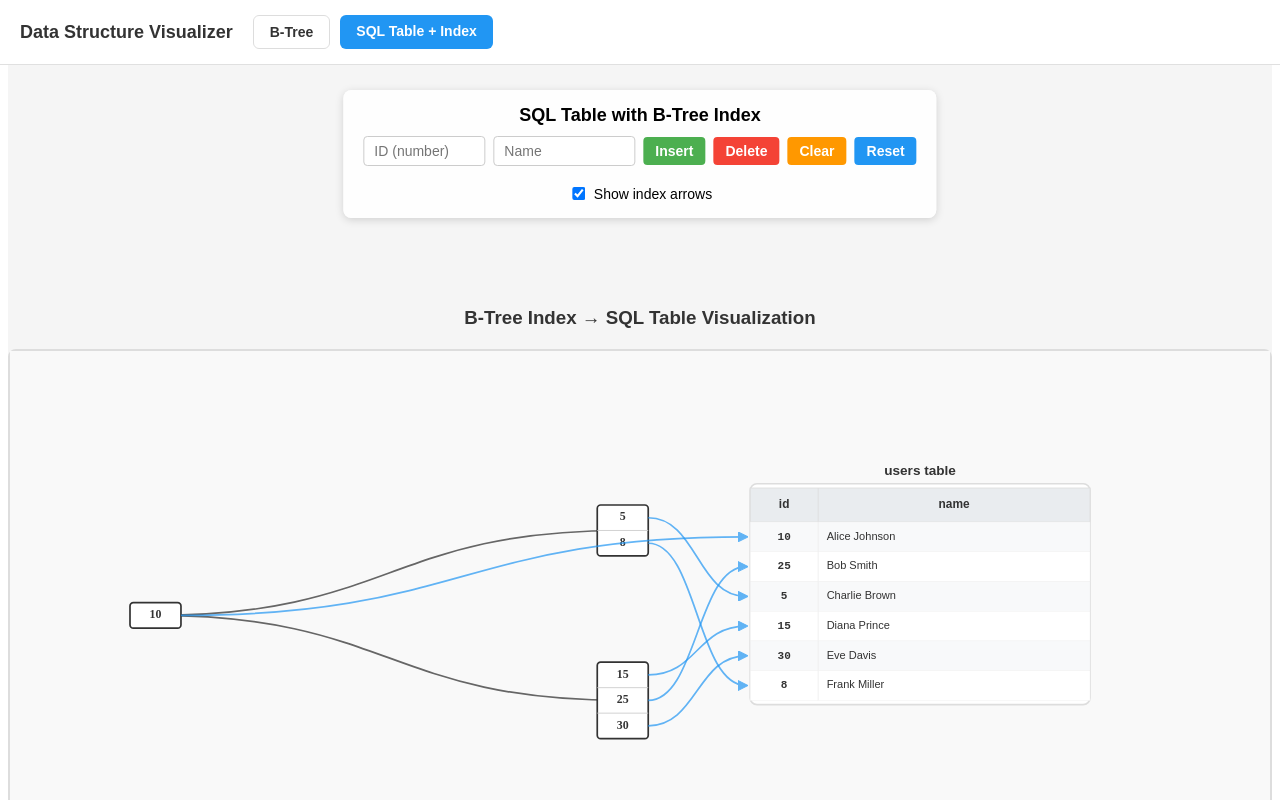
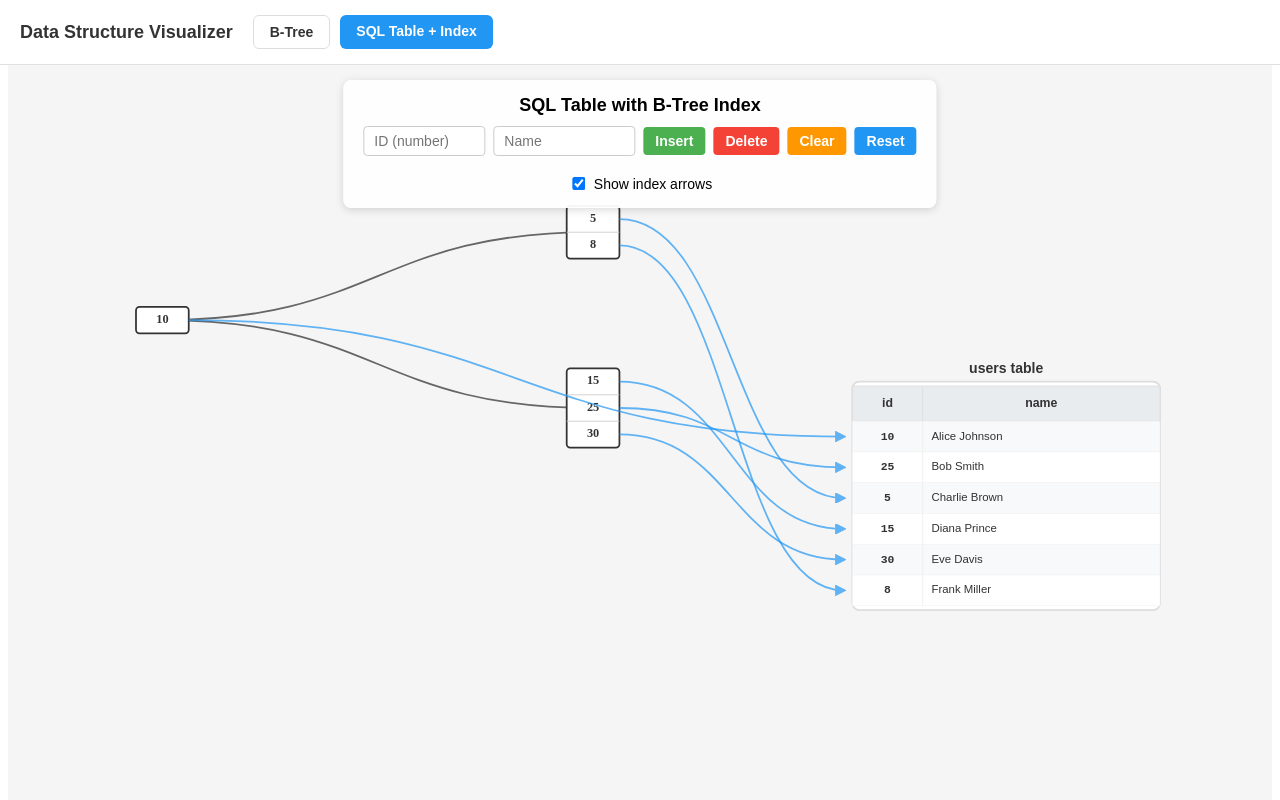
Before and after one commit to ssundarraj/b-tree-viz, a React (Vite) app: page /table in a window 1280 px wide. Shown: the top 800 px of the page. Built offline with nearby package versions, Linux system fonts and the light colour scheme.

Commit message:
canvas full screen on table page

```diff
--- a/src/viz/IndexBTreeVisualizer.tsx
+++ b/src/viz/IndexBTreeVisualizer.tsx
@@ -50,11 +50,12 @@ export const IndexBTreeVisualizer: React.FC<IndexBTreeVisualizerProps> = ({ tree
     d3.select(svgRef.current).selectAll('*').remove();
 
     const root = tree.getRoot();
-    const width = 1200;
-    const height = 500;
-    const treeWidth = 700;
-    const tableX = treeWidth + 50;
-    const tableWidth = 400;
+    const width = window.innerWidth;
+    const height = window.innerHeight;
+    const treeWidth = Math.min(700, width * 0.5);
+    const availableRightSpace = width - treeWidth - 100; // Space for table area
+    const tableWidth = Math.min(350, availableRightSpace * 0.8);
+    const tableX = treeWidth + 100 + (availableRightSpace - tableWidth) / 2; // Center table in right area
 
     if (!root) {
       // Show empty tree message
@@ -97,16 +98,17 @@ export const IndexBTreeVisualizer: React.FC<IndexBTreeVisualizerProps> = ({ tree
 
     const hierarchyRoot = d3.hierarchy(d3TreeData);
 
-    // Create tree layout (horizontal) - constrained to left side
+    // Create tree layout (horizontal) - constrained to left side with reasonable height
+    const maxTreeHeight = Math.min(400, height * 0.6); // Limit tree height to 60% of viewport or 400px
     const treeLayout = d3.tree<D3Node>()
-      .size([height - 100, treeWidth - 150])
+      .size([maxTreeHeight, treeWidth - 150])
       .separation((a, b) => {
         // Calculate separation based on node heights
         const aHeight = a.data.keys.length * 30;
         const bHeight = b.data.keys.length * 30;
         const maxHeight = Math.max(aHeight, bHeight);
-        const baseSeparation = maxHeight / 30;
-        return a.parent === b.parent ? baseSeparation : baseSeparation * 1.5;
+        const baseSeparation = Math.max(1, maxHeight / 30);
+        return a.parent === b.parent ? baseSeparation : baseSeparation * 1.2;
       });
 
     // Generate the tree structure
@@ -235,7 +237,7 @@ export const IndexBTreeVisualizer: React.FC<IndexBTreeVisualizerProps> = ({ tree
     // Render SQL Table
     const rowHeight = 35;
     const headerHeight = 40;
-    const tableStartY = 50;
+    const tableStartY = Math.max(100, (height - (headerHeight + tableData.length * rowHeight)) / 2);
 
     // Table background
     g.append('rect')
@@ -397,7 +399,7 @@ export const IndexBTreeVisualizer: React.FC<IndexBTreeVisualizerProps> = ({ tree
               const sourceY = nodeY + (-actualNodeHeight / 2 + keyIndex * keyHeight + keyHeight / 2);
 
               // Target point (left edge of table row)
-              const targetX = tableX - 5;
+              const targetX = tableX - 10;
               const targetY = tableStartY + headerHeight + tableRowIndex * rowHeight + rowHeight / 2;
 
               arrows.push({
@@ -561,8 +563,8 @@ export const IndexBTreeVisualizer: React.FC<IndexBTreeVisualizerProps> = ({ tree
   }, [tree, tableData, showArrows]);
 
   return (
-    <div style={{ width: '100%', height: '100%', overflow: 'hidden' }}>
-      <svg ref={svgRef} style={{ width: '100%', height: '100%', background: '#f9f9f9' }} />
+    <div style={{ width: '100%', height: '100vh', overflow: 'hidden' }}>
+      <svg ref={svgRef} style={{ width: '100%', height: '100%', background: '#f5f5f5' }} />
     </div>
   );
 };
--- a/src/viz/TablePage.tsx
+++ b/src/viz/TablePage.tsx
@@ -169,10 +169,10 @@ export const TablePage: React.FC = () => {
   };
 
   return (
-    <div style={{ paddingTop: '80px', minHeight: '100vh', background: '#f5f5f5' }}>
+    <div style={{ height: '100vh' }}>
       <div style={{
         position: 'absolute',
-        top: '90px',
+        top: '80px',
         left: '50%',
         transform: 'translateX(-50%)',
         zIndex: 10,
@@ -306,26 +306,7 @@ export const TablePage: React.FC = () => {
         )}
       </div>
 
-      <div style={{
-        display: 'flex',
-        justifyContent: 'center',
-        paddingTop: '200px',
-        paddingBottom: '50px'
-      }}>
-        <div style={{ width: '100%', maxWidth: '1400px' }}>
-          <h3 style={{
-            textAlign: 'center',
-            fontFamily: 'Arial, sans-serif',
-            marginBottom: '20px',
-            color: '#333'
-          }}>
-            B-Tree Index → SQL Table Visualization
-          </h3>
-          <div style={{ height: '600px', border: '2px solid #ddd', borderRadius: '8px', background: 'white' }}>
-            <IndexBTreeVisualizer tree={index} tableData={table} showArrows={showArrows} />
-          </div>
-        </div>
-      </div>
+      <IndexBTreeVisualizer tree={index} tableData={table} showArrows={showArrows} />
     </div>
   );
 };
```
Also changed, not shown: 1 other file (tests, documents, lock files or other folders).
